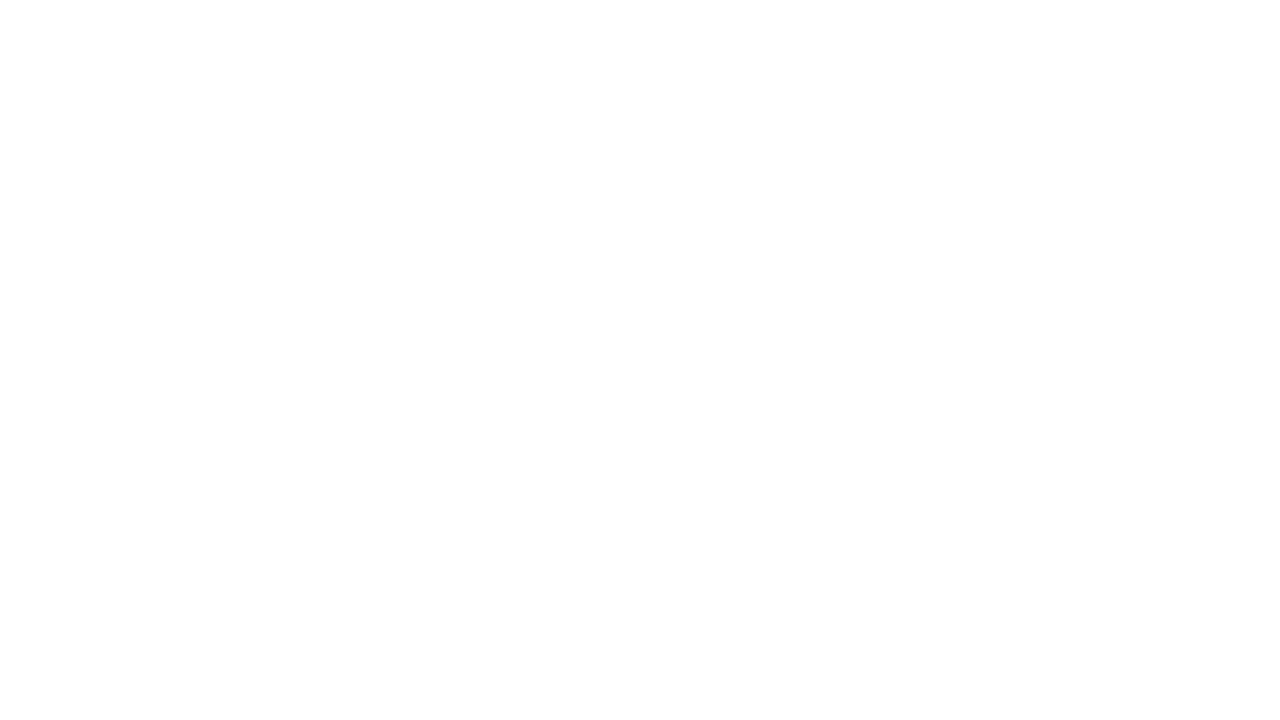
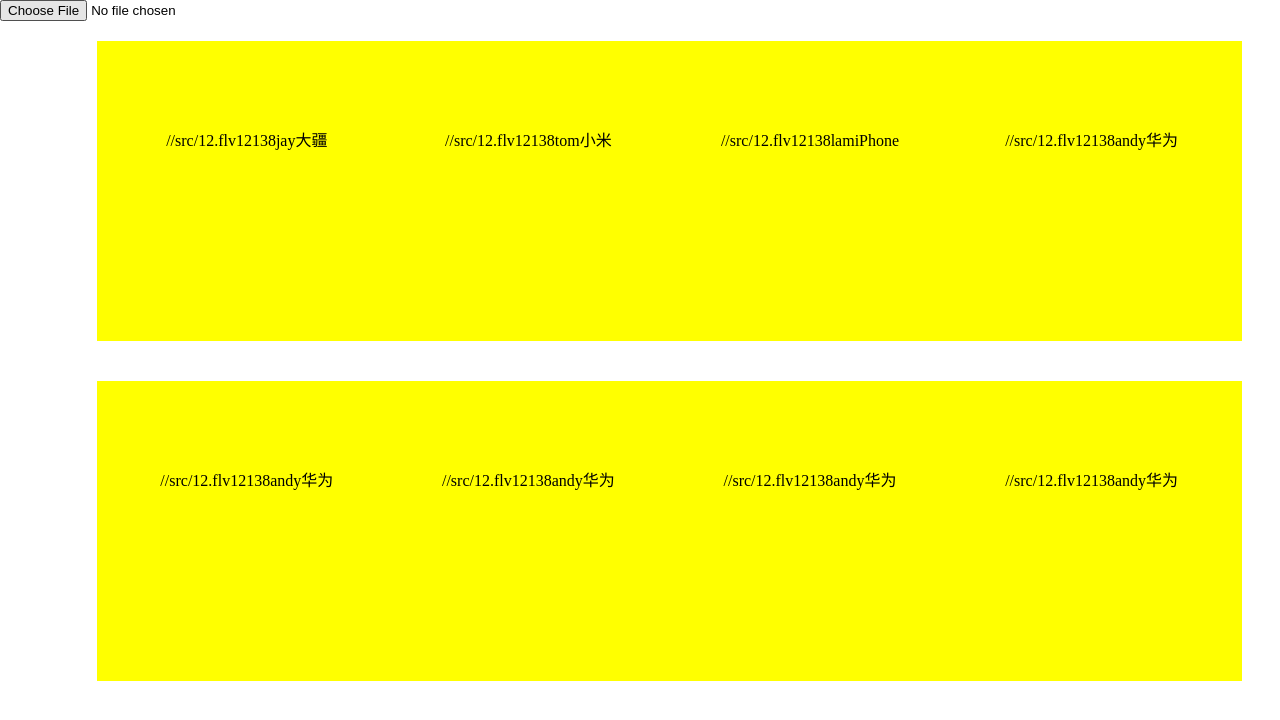
Before and after one commit to networkLam/mall_web, a Vue app: page /testview in a window 1280 px wide. Before the commit this address had no page. Shown: the top 720 px of the page. Built offline with nearby package versions, Linux system fonts and the light colour scheme; sample sign-in values are in the browser's storage.

Commit message:
add route navigation tab

```diff
--- a/src/App.vue
+++ b/src/App.vue
@@ -4,7 +4,9 @@
 </script>
 
 <template>
-  <RouterView />
+  <!-- <keep-Alive> -->
+    <RouterView />
+  <!-- </keep-Alive> -->
 </template>
 
 <style >
--- a/src/components/GridComponent.vue
+++ b/src/components/GridComponent.vue
@@ -13,8 +13,7 @@
 </template>
 
 <script setup lang="ts" >
-import { ref, reactive,onMounted, watchEffect, computed} from 'vue';
-import { useRoute, useRouter } from 'vue-router';
+import { onMounted, watchEffect} from 'vue';
 import type { ImageProps } from 'element-plus'
 const props = defineProps({
     describe : String,
@@ -38,14 +37,7 @@
 ] as ImageProps['fit'][]
 // const url =
 //   'https://fuss10.elemecdn.com/e/5d/4a731a90594a4af544c0c25941171jpeg.jpeg'
-/**
-* 路由对象
-*/
-const route = useRoute();
-/**
-* 路由实例
-*/
-const router = useRouter();
+
 onMounted(() => {
   //console.log('3.-组件挂载到页面之后执行-------onMounted')
 })
--- /dev/null
+++ b/src/components/TabsComponent.vue
@@ -0,0 +1,61 @@
+<template>
+  <div class="wrapper">
+    <div style="width: 180px;height: 30px;background:green;margin: 4px;;" v-for="(item, index) in props.items"
+      :key="index" @click="getRoute(item.router, index)">
+      <div style="display: flex;">
+        <div>{{ item.title }}</div>
+        <div @click.stop="closeRouter(item.router)" style="margin-left: 5px;;">X</div>
+      </div>
+    </div>
+  </div>
+</template>
+
+<script setup lang="ts">
+import { ref, reactive, onMounted, watchEffect, computed } from 'vue';
+import { useRoute, useRouter } from 'vue-router';
+import { useNavigationTab } from "../stores/navigation"
+interface RouterStr {
+  title: string;
+  router: string;
+}
+
+// 定义一个接口，用于描述传入的 props 结构
+interface ComponentProps {
+  items: RouterStr[];
+}
+const tabs = useNavigationTab();
+// 使用 defineProps 来接收符合上面接口定义的 props
+const props = defineProps<ComponentProps>();
+/**
+* 路由对象
+*/
+const route = useRoute();
+/**
+* 路由实例
+*/
+const router = useRouter();
+
+const getRoute = (e: string, index: number) => {
+  console.log(e)
+  tabs.setActiveIndex(index)
+  // console.log(index)
+  router.push(e)
+}
+
+const closeRouter = (e: string) => {
+  // console.log('test1', e)
+  tabs.removeMeta(e,router)
+}
+
+onMounted(() => {
+  //console.log('3.-组件挂载到页面之后执行-------onMounted')
+})
+watchEffect(() => {
+})
+
+</script>
+<style scoped lang='less'>
+.wrapper {
+  display: flex;
+}
+</style>
--- a/src/router/index.ts
+++ b/src/router/index.ts
@@ -1,7 +1,6 @@
 import { createRouter, createWebHistory } from 'vue-router'
 import HomeView from '../views/HomeView.vue'
 import LoginView from "../views/LoginView.vue"
-
 const router = createRouter({
   history: createWebHistory(import.meta.env.BASE_URL),
   routes: [
@@ -9,6 +8,11 @@
       //路由重定向
       path: '/',
       redirect:"/login"
+    },
+    {
+      path:"/testview",
+      name:"testview",
+      component:()=>import('../views/TestView.vue')
     },
     {
       path: '/login',
@@ -85,7 +89,6 @@
         },
       ]
     },
-
   ]
 })
 
--- /dev/null
+++ b/src/stores/navigation.ts
@@ -0,0 +1,58 @@
+import { defineStore } from "pinia";
+import { type Router } from "vue-router";
+// const router = useRouter();
+
+export const useNavigationTab = defineStore('navigation', {
+  state: () => {
+    return {
+      navigationInfo: [] as { router: string, title: string }[],
+      activeIndex:-1
+    }
+  },
+  getters: {
+    getNavigationInfo(state): { router: string, title: string }[] {
+      return state.navigationInfo;
+    },
+    getActiveIndex(state){
+      return state.activeIndex;
+    }
+  },
+  actions: {
+    //设置活动索引
+    setActiveIndex(index:number){
+      this.activeIndex = index;
+    },
+    //设置一个路由信息
+    setNavigation(info: { router: string, title: string }) {
+      // 检查这个路由是否已经存在
+      const isExist = this.navigationInfo.some(item => item.router === info.router);
+      if (!isExist) {
+        // 如果不存在，则添加到navigationInfo数组中
+        this.navigationInfo.push(info);
+      } else {
+        console.log('router is exist');
+      }
+    },
+       //移除一个路由信息
+    removeMeta(routeName: string, router: Router) {
+        // 检查这个路由是否已经存在
+      const index = this.navigationInfo.findIndex(item => item.router === routeName);
+      if (index >= 0) {
+        this.navigationInfo.splice(index, 1);
+        //如果关闭的标签页索引等于当前活跃的标签页索引，那么当前活跃的标签页索引就往前推,并将页面导航到那个位置；
+        if (index === this.activeIndex || this.activeIndex >= this.navigationInfo.length) {
+          // 更新 activeIndex 到最后一个有效索引
+          this.activeIndex = Math.max(0, this.navigationInfo.length - 1);
+          if (this.navigationInfo.length > 0) {
+            router.push(this.navigationInfo[this.activeIndex].router);
+          } else {
+            // 如果没有更多的路由项，你可以选择导航到一个默认路径或执行其他逻辑
+            router.push('/home');
+          }
+        }
+      } else {
+        console.log('router not exist');
+      }
+    }
+  }
+});
--- a/src/views/HomeView.vue
+++ b/src/views/HomeView.vue
@@ -1,33 +1,44 @@
 <script setup lang="ts">
 import HeadComponment from '../components/HeadComponment.vue'
 import MenuComponent from '@/components/MenuComponent.vue';
-import {useOnlogin} from '../stores/index'
-import {useRouter} from "vue-router"
-
+// import tabsComponent from '@/components/tabsComponent.vue';
+import tabsComponent from '@/components/TabsComponent.vue';
+import { useOnlogin } from '../stores/index'
+import { useRouter } from "vue-router"
+import {ref, watch} from 'vue'
+import { useNavigationTab } from '@/stores/navigation';
+import router from '../router/index'
 const userName = useOnlogin().getUserName;
 const Link = useOnlogin().getSrc;
 console.log(Link)
 const route = useRouter();
 route.push("/central")
-console.log("%centry home page","color:red;")
-
+console.log("%centry home page", "color:red;")
+const tabs = useNavigationTab();
 
 </script>
 <template>
   <!-- 这是根标签 -->
   <div>
     <HeadComponment :name="userName" :src="Link"></HeadComponment>
-    <div  class="content-menu"><MenuComponent></MenuComponent> <div  class="content-right"> <router-view></router-view>  </div></div>
+    <div class="content-menu">
+      <MenuComponent></MenuComponent>
+      <div class="content-right">
+        <tabsComponent :items="tabs.getNavigationInfo"></tabsComponent>
+        <router-view></router-view>
+      </div>
+    </div>
 
   </div>
 </template>
 
 <style scoped lang="less">
-.content-menu{
+.content-menu {
   margin-top: 10px;
   display: flex;
 }
-.content-right{
+
+.content-right {
   width: 100%;
   float: right;
 }
--- /dev/null
+++ b/src/views/TestView.vue
@@ -0,0 +1,142 @@
+<template>
+  <div class="wrapper">
+    <div class="file">
+      <input type="file" name="test" id="" @change="getFile">
+
+    </div>
+
+    <div class="containerOutside">
+      <div class="container1" v-for="(item, index) in tempData" :key="index" style="">
+        <span>{{ item.link }}</span>
+        <span>{{ item.deviceID }}</span>
+        <span>{{ item.name }}</span>
+        <span>{{ item.producer }}</span>
+      </div>
+    </div>
+  </div>
+</template>
+
+<script setup lang="ts">
+import { ref, reactive, onMounted, watchEffect, computed } from 'vue';
+import { useRoute, useRouter } from 'vue-router';
+/**
+* 路由对象
+*/
+const route = useRoute();
+/**
+* 路由实例
+*/
+const router = useRouter();
+//分片上传
+const getFile = (event: Event)=>{
+  const target = event.target as HTMLInputElement;
+      if (!target.files) return;
+      const file: File = target.files[0];
+      //bytes
+      const chunkSize: number = 1024 * 1024; // 每个分片大小为1MB
+      const chunks: Blob[] = [];
+      let start: number = 0;
+
+      while (start < file.size) {
+        const end: number = Math.min(start + chunkSize, file.size);
+        const chunk: Blob = file.slice(start, end);
+        chunks.push(chunk);
+        start = end;
+      }
+
+      console.log(chunks); // 现在chunks数组包含了所有的文件分片
+      //进行分片的并发上传
+}
+
+interface TestData {
+  name: string,
+  link: string,
+  deviceID: string
+  producer: string
+}
+
+const tempData: TestData[] = reactive([
+  {
+    name: "jay",
+    link: "//src/12.flv",
+    deviceID: "12138",
+    producer: "大疆"
+  },
+  {
+    name: "tom",
+    link: "//src/12.flv",
+    deviceID: "12138",
+    producer: "小米"
+  },
+  {
+    name: "lam",
+    link: "//src/12.flv",
+    deviceID: "12138",
+    producer: "iPhone"
+  },
+  {
+    name: "andy",
+    link: "//src/12.flv",
+    deviceID: "12138",
+    producer: "华为"
+  },
+  {
+    name: "andy",
+    link: "//src/12.flv",
+    deviceID: "12138",
+    producer: "华为"
+  },
+  {
+    name: "andy",
+    link: "//src/12.flv",
+    deviceID: "12138",
+    producer: "华为"
+  },
+  {
+    name: "andy",
+    link: "//src/12.flv",
+    deviceID: "12138",
+    producer: "华为"
+  },
+  {
+    name: "andy",
+    link: "//src/12.flv",
+    deviceID: "12138",
+    producer: "华为"
+  },
+])
+
+console.log(tempData)
+
+
+
+onMounted(() => {
+  //console.log('3.-组件挂载到页面之后执行-------onMounted')
+})
+watchEffect(() => {
+})
+// 使用toRefs解构
+// let { } = { ...toRefs(data) }
+// defineExpose({
+//   ...toRefs(data)
+// })
+
+</script>
+<style scoped lang='less'>
+.containerOutside{
+  display: grid;
+  // justify-content: flex-start;
+  justify-content: center;
+  align-items: center;
+  grid-template-columns: 22% 22% 22% 22%;
+  flex-wrap: wrap;
+}
+.container1 {
+  width: 300px;
+  height: 300px;
+  margin: 20px;
+  background-color: yellow;
+  text-align: center;
+  line-height: 200px;
+}
+</style>
```
Also changed, not shown: src/components/MenuComponent.vue (+58 -59 lines), test.html (added, +32 -0 lines).
